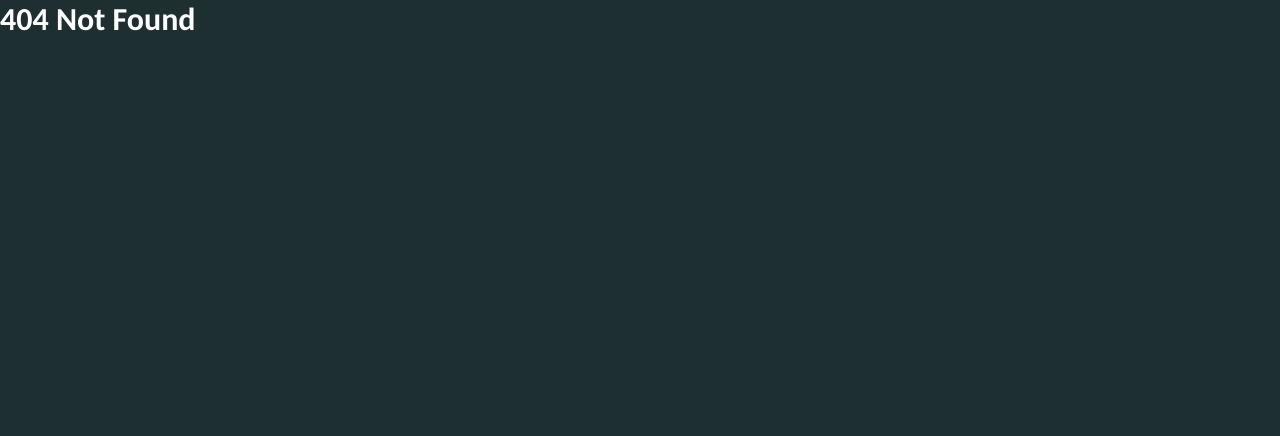
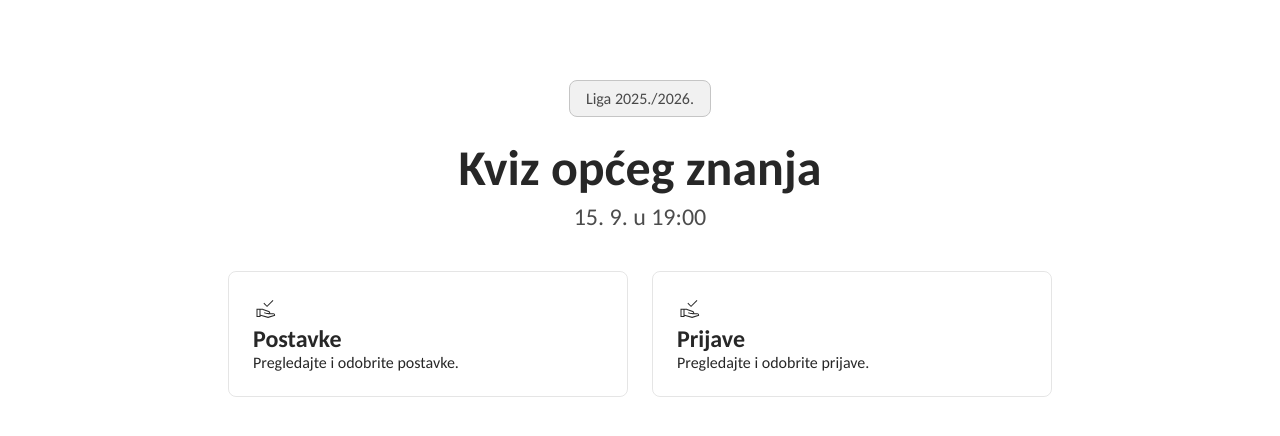
Before and after one commit to lovretomic/peta-kviz-app, a React (Vite) app: page /admin/quiz/1 in a window 1280 px wide. Before the commit this address had no page. Shown: the top 436 px of the page. Built offline with nearby package versions, Linux system fonts and the light colour scheme.

Commit message:
added quiz main page

```diff
--- /dev/null
+++ b/src/pages/AdminQuizPage/AdminQuizPage.module.scss
@@ -0,0 +1,59 @@
+.pageWrapper {
+  height: 100dvh;
+  background-color: white;
+
+  * {
+    color: $grey-dark;
+  }
+
+  display: flex;
+  flex-direction: column;
+  align-items: center;
+
+  .titleWrapper {
+    display: flex;
+    flex-direction: column;
+    justify-content: center;
+    align-items: center;
+    margin-bottom: 40px;
+    margin-top: 80px;
+    z-index: 1;
+
+    .leagueTitle {
+      background-color: rgb(241, 241, 241);
+      color: rgba(black, 0.7);
+      padding: 8px 16px;
+      border-radius: 8px;
+      margin-bottom: 20px;
+      user-select: none;
+      border: 1px solid rgb(197, 197, 197);
+    }
+
+    .title {
+      font-size: 50px;
+      margin-bottom: 4px;
+    }
+
+    .date {
+      color: rgba(black, 0.7);
+      font-size: 24px;
+    }
+  }
+
+  .cards {
+    display: flex;
+    gap: 24px;
+
+    .card {
+      box-sizing: border-box;
+      padding: 24px;
+      border: 1px solid rgba(black, 0.1);
+      border-radius: 8px;
+      width: 400px;
+
+      * {
+        fill: $grey-dark;
+      }
+    }
+  }
+}
--- /dev/null
+++ b/src/pages/AdminQuizPage/AdminQuizPage.tsx
@@ -0,0 +1,54 @@
+import type { ReactNode } from "react";
+import c from "./AdminQuizPage.module.scss";
+import HandWithCheckIcon from "../../assets/icons/hand-with-check.svg?react";
+import { useParams } from "react-router-dom";
+
+type CardDefinition = {
+  title: string;
+  Icon: ReactNode;
+  message: string;
+  color: string;
+  href: string;
+};
+
+const AdminQuizPage = () => {
+  const { id } = useParams();
+
+  const cards: CardDefinition[] = [
+    {
+      title: "Postavke",
+      Icon: <HandWithCheckIcon />,
+      message: "Pregledajte i odobrite postavke.",
+      color: "blue",
+      href: `/admin/quiz/${id}/settings`,
+    },
+    {
+      title: "Prijave",
+      Icon: <HandWithCheckIcon />,
+      message: "Pregledajte i odobrite prijave.",
+      color: "red",
+      href: `/admin/quiz/${id}/applications`,
+    },
+  ];
+
+  return (
+    <div className={c.pageWrapper}>
+      <div className={c.titleWrapper}>
+        <p className={c.leagueTitle}>Liga 2025./2026.</p>
+        <h1 className={c.title}>Kviz općeg znanja</h1>
+        <p className={c.date}>15. 9. u 19:00</p>
+      </div>
+      <div className={c.cards}>
+        {cards.map((card) => (
+          <div key={card.title} className={c.card}>
+            <div className={c.icon}>{card.Icon}</div>
+            <h2 className={c.title}>{card.title}</h2>
+            <p className={c.message}>{card.message}</p>
+          </div>
+        ))}
+      </div>
+    </div>
+  );
+};
+
+export default AdminQuizPage;
--- /dev/null
+++ b/src/pages/AdminQuizPage/index.ts
@@ -0,0 +1,3 @@
+import AdminQuizPage from "./AdminQuizPage";
+
+export default AdminQuizPage;
--- a/src/router/Router.tsx
+++ b/src/router/Router.tsx
@@ -12,6 +12,7 @@ import Layout from "./Layout";
 import AdminLayout from "./AdminLayout";
 import AdminApplicationsPage from "../pages/AdminApplicationsPage";
 import AdminLoginPage from "../pages/AdminLoginPage";
+import AdminQuizPage from "../pages/AdminQuizPage";
 
 const router = createBrowserRouter(
   createRoutesFromElements(
@@ -25,6 +26,9 @@ const router = createBrowserRouter(
       <Route path="/admin">
         <Route path="" element={<AdminLoginPage />} />
         <Route path="login" element={<AdminLoginPage />} />
+        <Route path="quiz">
+          <Route path=":id" element={<AdminQuizPage />} />
+        </Route>
         <Route element={<AdminLayout />}>
           <Route path="applications" element={<AdminApplicationsPage />} />
         </Route>
```
